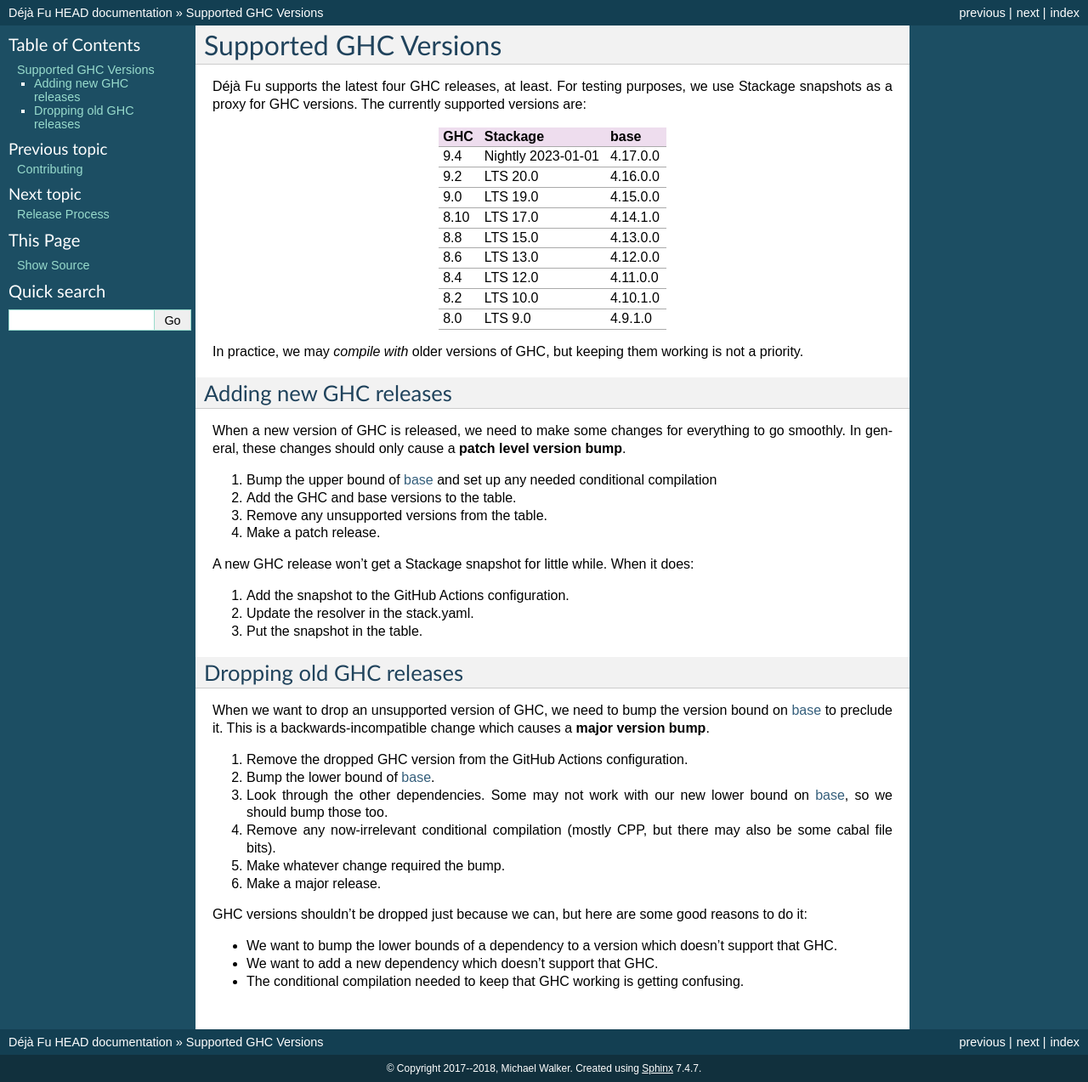
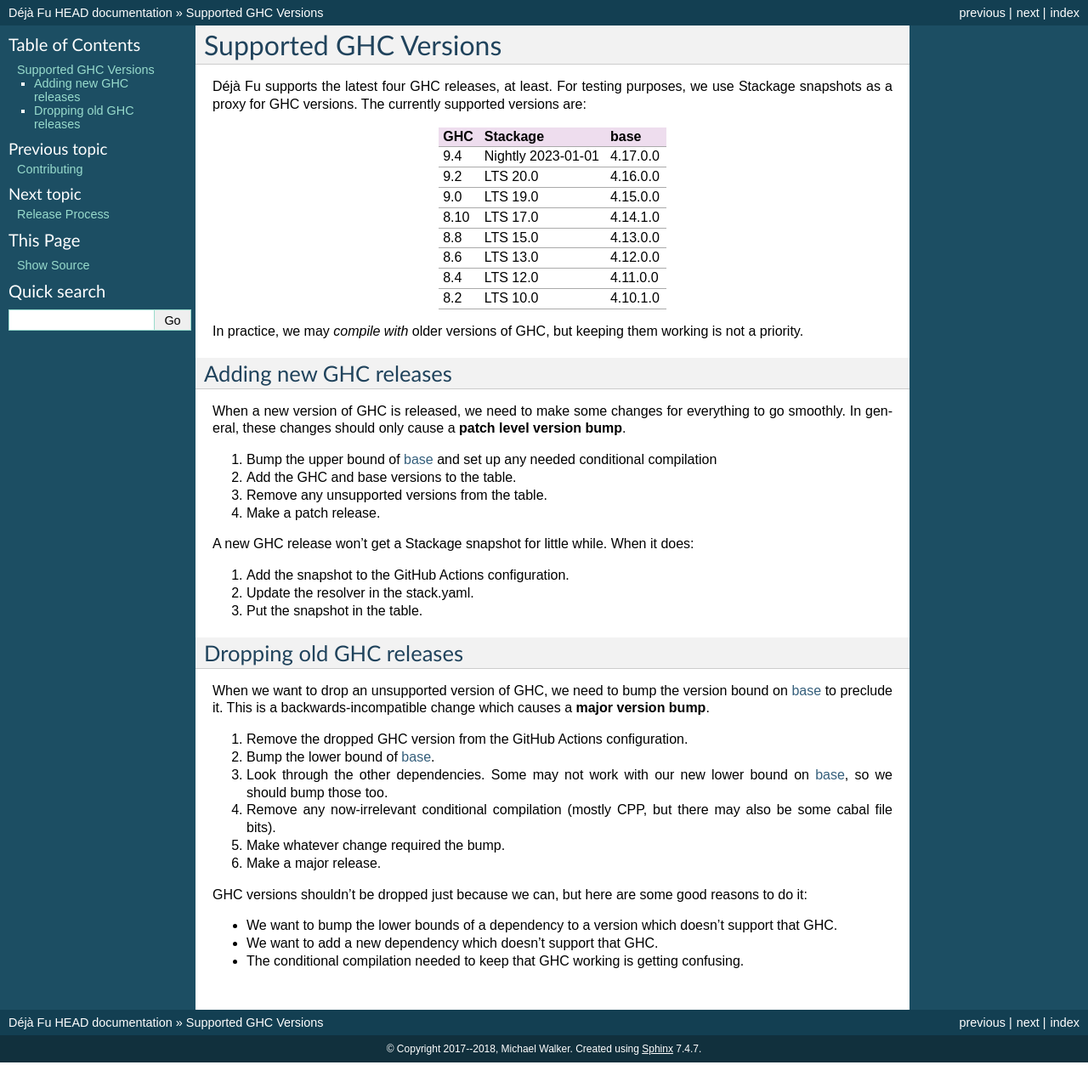
Before and after one commit to barrucadu/dejafu, a Sphinx documentation site: the page built from doc/ghc.rst, in a window 1280 px wide. Shown: the whole page at 85% size. Built offline with Sphinx 7.4.7, drawn with Linux system fonts in a browser that asks for light colours; after the commit the page ends 1250 px from its top, so only the background shows below that.

Commit message:
Remove GHC 8.0 from supported versions
I've decided not to bump the base versions of all the packages, since
there's no conditional compilation on this.

```diff
--- a/doc/ghc.rst
+++ b/doc/ghc.rst
@@ -16,7 +16,6 @@
    "8.6",  "LTS 13.0", "4.12.0.0"
    "8.4",  "LTS 12.0", "4.11.0.0"
    "8.2",  "LTS 10.0", "4.10.1.0"
-   "8.0",  "LTS 9.0",  "4.9.1.0"
 
 In practice, we may *compile with* older versions of GHC, but keeping
 them working is not a priority.
```
Also changed, not shown: 1 other file.
